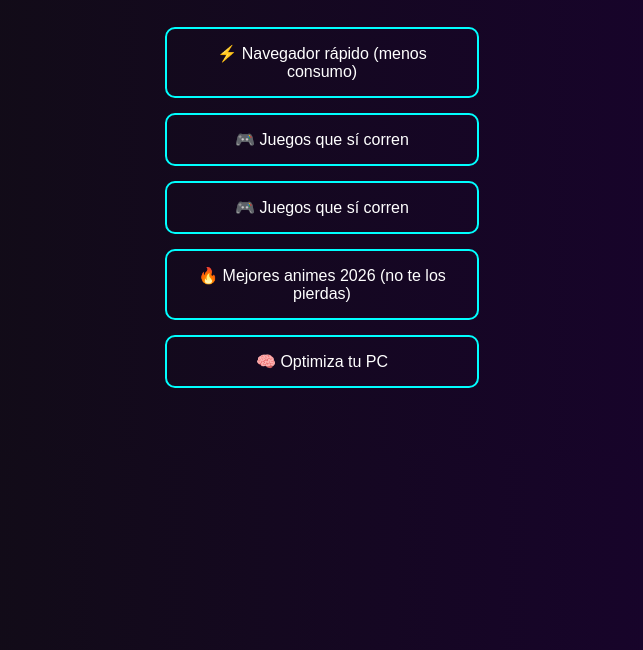
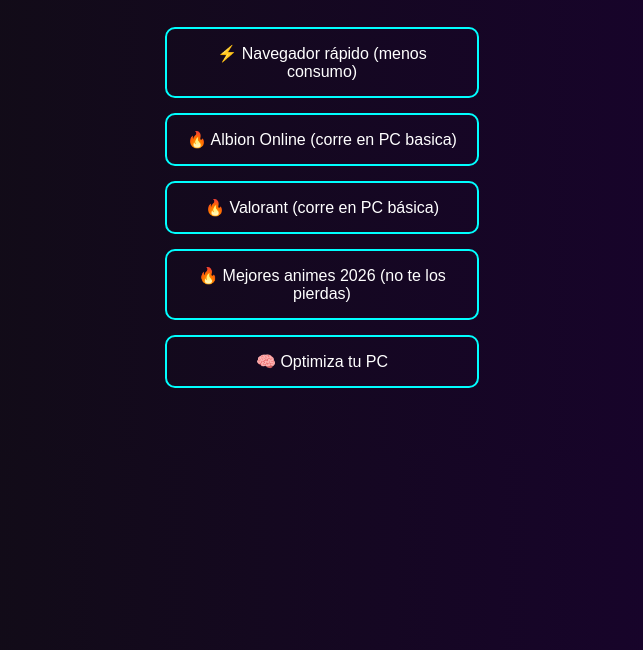
Before and after one commit to Gustavovs93/gustavovs93.github.io, a plain HTML site: page index.html in a window 1280 px wide. Shown: the part 150-800 px from the top of the page, without its empty margins (318-961 px from the left). Drawn offline with Linux system fonts and the light colour scheme.

Commit message:
Update index.html

```diff
--- a/index.html
+++ b/index.html
@@ -52,12 +52,12 @@
 
     <a class="link" href="https://albiononline.com/home" target="_blank">
 
-        🎮 Juegos que sí corren
+        🔥 Albion Online (corre en PC basica)
     </a>
 
-    <a class="link" href="https://store.epicgames.com/p/fortnite/" target="_blank">
+    <a class="link" href="https://playvalorant.com/" target="_blank">
 
-        🎮 Juegos que sí corren
+        🔥 Valorant (corre en PC básica)
     </a>
 
     <a class="link" href="https://www.crunchyroll.com/es/news/seasonal-lineup/2026/3/24/primavera-2026-anime-crunchyroll?srsltid=AfmBOooQQC-RF-ujjt9hHsYAJhdyFN4G4F0hQtr75Cxl0ZBr6obRTquF" target="_blank">
```
